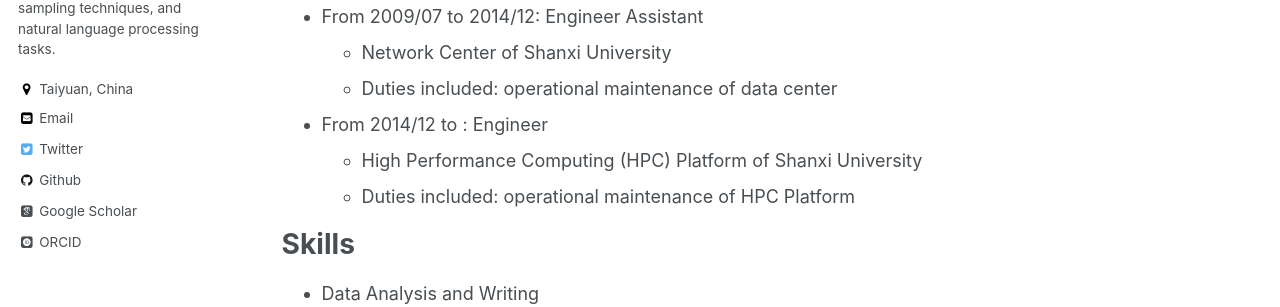
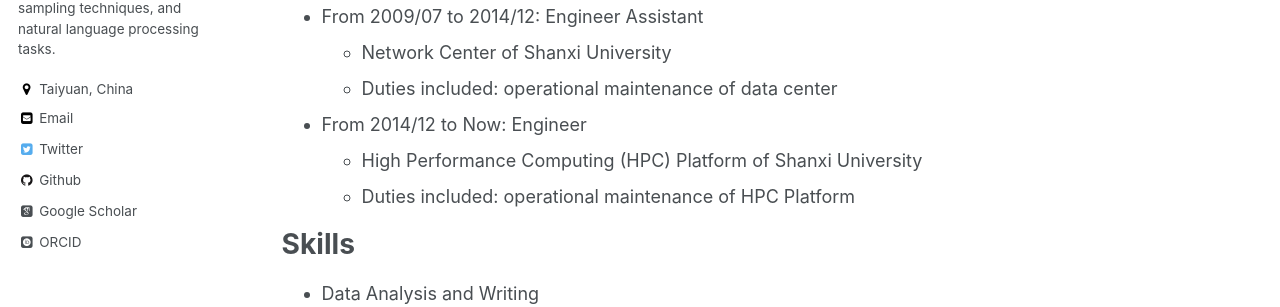
Before and after one commit to RamboWANG/RamboWANG.github.io, a Jekyll site: the page built from _pages/cv.md, in a window 1280 px wide and 900 px high. Shown: the part 378-685 px from the top of the window. Built offline with Jekyll 4.4.1, drawn with Linux system fonts in a browser that asks for light colours; some web fonts are replaced.

Commit message:
Update cv.md

```diff
--- a/_pages/cv.md
+++ b/_pages/cv.md
@@ -21,7 +21,7 @@ Work experience
   * Network Center of Shanxi University
   * Duties included: operational maintenance of data center
 
-* From 2014/12 to : Engineer
+* From 2014/12 to Now: Engineer
   * High Performance Computing (HPC) Platform of Shanxi University
   * Duties included: operational maintenance of HPC Platform
 
```
